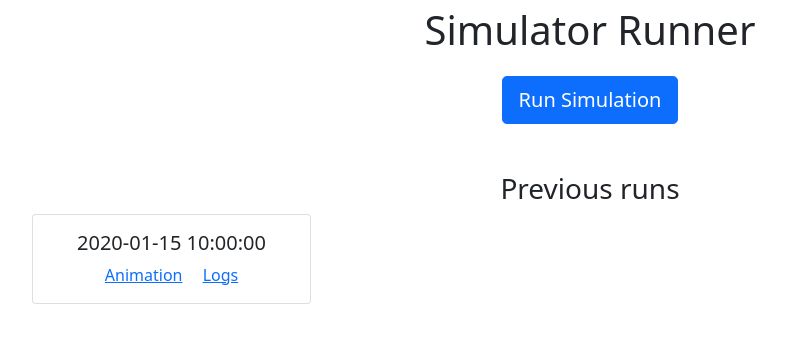
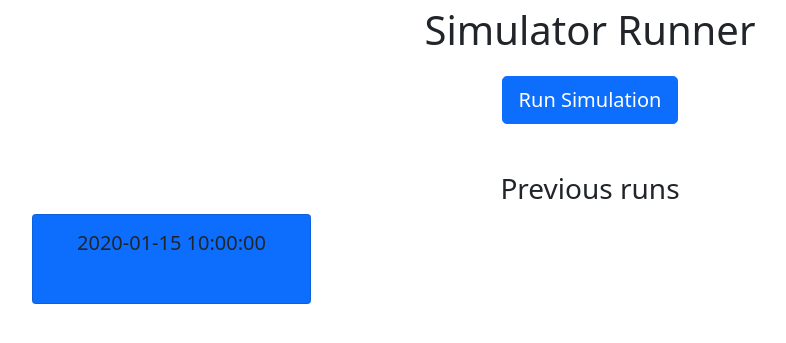
Before and after one commit to RealOrangeOne/simulator-runner, a Python web app: template templates/index.html in a window 1280 px wide. Shown: the top 343 px of the page, without its empty margins (50-836 px from the left). Run offline with Jinja, Linux system fonts and the light colour scheme; the template is opened without the code that fills it: most values are stand-ins (such as "Sample title", 1, 10 or a date in 2020).

Commit message:
Highlight the latest logs

```diff
--- a/templates/index.html
+++ b/templates/index.html
@@ -20,7 +20,7 @@
             <h3 class="mt-5">Previous runs</h3>
 
             {% for output in outputs %}
-                <div class="card" style="width: 25%;">
+                <div class="card {% if loop.first %}bg-primary{% endif %}" style="width: 25%;">
                     <div class="card-body">
                         <h5 class="card-title">{{ output.date_display }}</h5>
                         <a href="{{ url_for('output', path=output.html_path) }}" class="card-link">Animation</a>
```
